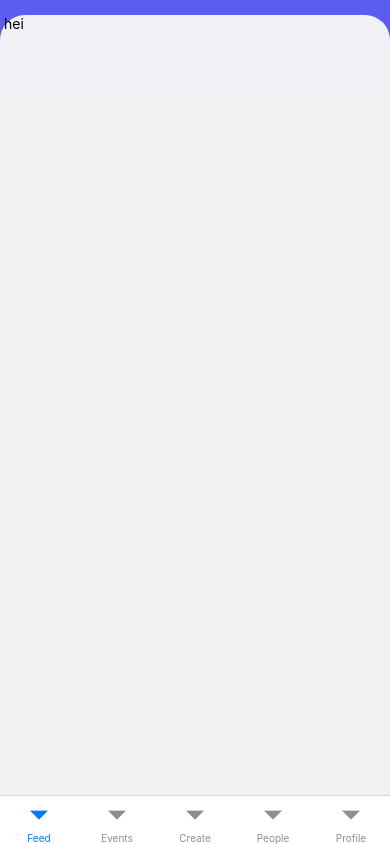
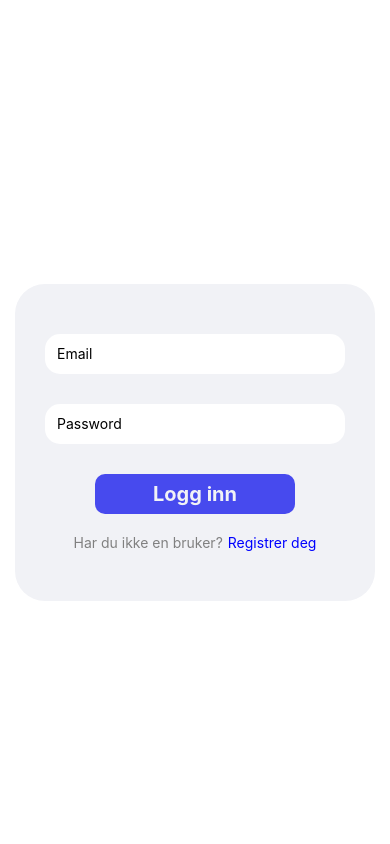
Before and after one commit to DennisOsmani/LinkUp, a React Native app in the folder frontend/: screen / in a window 390 px wide. Built offline with nearby package versions, Linux system fonts and the light colour scheme.

Commit message:
Started on Auth body
Implementet a state for login
80% done with the login request including the apicall
yet to implement the register method and api call

```diff
--- a/frontend/App.tsx
+++ b/frontend/App.tsx
@@ -1,12 +1,13 @@
 import { Text, View } from "react-native";
-import { TokenProvider } from "./providers/TokenProvider";
+import { TokenProvider, useTokenProvider } from "./providers/TokenProvider";
 import { useState, useEffect } from "react";
 import * as Font from "expo-font";
 import TabNavigator from "./navigation/TabNavigator";
-import Splash from "./screens/Splash/Splash";
+import Auth from "./screens/Auth/Auth";
 
 export default function App() {
   const [fontsLoaded, setFontsLoaded] = useState<boolean>(false);
+  const { token } = useTokenProvider();
 
   useEffect(() => {
     loadFonts();
@@ -28,8 +29,10 @@ export default function App() {
         <Text style={{ fontFamily: "BalooBold" }}>Splash</Text>
       </View>
     );
+  }
 
-    return <Splash />;
+  if (token === "" || token === undefined) {
+    return <Auth />;
   }
 
   return (
--- /dev/null
+++ b/frontend/api/AuthAPI.ts
@@ -0,0 +1,53 @@
+const BASE_URL = '/api/auth';
+
+export interface IRegistrationRequest {
+  firstname: string;
+  lastname: string;
+  email: string;
+  password: string;
+}
+
+export const registerUser = async (request: IRegistrationRequest) => {
+  try {
+    const response = await fetch(`${BASE_URL}/register`, {
+      method: 'POST',
+      headers: {
+        'Content-Type': 'application/json',
+      },
+      body: JSON.stringify(request),
+    });
+
+    if (!response.ok) {
+      throw new Error('Error in register request ' + response.status);
+    }
+
+    return await response.json();
+  } catch (error) {
+    console.log('Error while registering a user ' + error);
+  }
+};
+
+export interface ILoginRequest {
+  email: string;
+  password: string;
+}
+
+export const loginUser = async (request: ILoginRequest) => {
+  try {
+    const response = await fetch(`${BASE_URL}/login`, {
+      method: 'POST',
+      headers: {
+        'Content-Type': 'application/json',
+      },
+      body: JSON.stringify(request),
+    });
+
+    if (!response.ok) {
+      throw new Error('Error in login request ' + response.status);
+    }
+
+    return await response.json();
+  } catch (error) {
+    console.log('Error while loggin in a user ' + error);
+  }
+};
--- a/frontend/screens/Auth/Auth.tsx
+++ b/frontend/screens/Auth/Auth.tsx
@@ -1,9 +1,67 @@
 import { View, Text } from 'react-native';
+import { registerUser } from '../../api/AuthAPI';
+import { loginUser } from '../../api/AuthAPI';
+import { useState } from 'react';
+import { styles } from './AuthStyles';
+import { LoginCard } from './Components/Login/LoginCard';
+import { IRegistrationRequest, ILoginRequest } from '../../api/AuthAPI';
+
+enum State {
+  LOGIN,
+  REGISTER,
+}
 
 export default function Auth() {
+  const [view, setView] = useState<State>(State.LOGIN);
+  const [email, setEmail] = useState<string>('');
+  const [password, setPassword] = useState<string>('');
+  const [firstname, setFirstname] = useState<string>('');
+  const [lastname, setLastname] = useState<string>('');
+
+  const handleLogin = async () => {
+    try {
+      const request: ILoginRequest = {
+        email: email,
+        password: password,
+      };
+
+      await loginUser(request);
+    } catch (error) {
+      // Handle this error!
+      console.error(error);
+    }
+  };
+
+  const handleReqister = async () => {
+    try {
+      const request: IRegistrationRequest = {
+        firstname: firstname,
+        lastname: lastname,
+        email: email,
+        password: password,
+      };
+
+      await registerUser(request);
+    } catch (error) {
+      // Handle this error!
+      console.error(error);
+    }
+  };
+
+  const toggleState = () => {
+    setView(view === State.LOGIN ? State.REGISTER : State.LOGIN);
+  };
+
   return (
-    <View>
-      <Text>Auth</Text>
+    <View style={styles.container}>
+      {view === State.LOGIN && (
+        <LoginCard
+          onPressButton={handleLogin}
+          onLinkPress={toggleState}
+          setEmail={setEmail}
+          setPassword={setPassword}
+        />
+      )}
     </View>
   );
 }
--- /dev/null
+++ b/frontend/screens/Auth/AuthStyles.js
@@ -0,0 +1,10 @@
+import { StyleSheet } from 'react-native';
+
+export const styles = StyleSheet.create({
+  container: {
+    height: '100%',
+    width: '100%',
+    justifyContent: 'center',
+    alignItems: 'center',
+  },
+});
--- a/frontend/screens/Auth/Components/Login/LoginCard.tsx
+++ b/frontend/screens/Auth/Components/Login/LoginCard.tsx
@@ -4,36 +4,39 @@ import {
   TextInput,
   Pressable,
   TouchableOpacity,
-} from "react-native";
-import styles from "./LoginCardStyles";
-
-interface LoginInfo {
-  inputName: string;
-  placeholder: string;
-}
+} from 'react-native';
+import styles from './LoginCardStyles';
+import { Dispatch } from 'react';
 
 interface LoginCardProps {
-  loginInfo: LoginInfo[];
-  onPressButton: () => void; // To feed page
-  onLinkPress: () => void; // To register page
+  onPressButton: () => void;
+  onLinkPress: () => void;
+  email: string;
+  setEmail: Dispatch<React.SetStateAction<string>>;
+  password: string;
+  setPassword: Dispatch<React.SetStateAction<string>>;
 }
 
 export function LoginCard({
-  loginInfo,
   onPressButton,
   onLinkPress,
+  setEmail,
+  setPassword,
 }: LoginCardProps) {
   return (
     <View style={styles.card}>
       <View style={styles.inputContainer}>
-        {loginInfo.map((info) => (
-          <TextInput
-            key={info.inputName}
-            style={styles.input}
-            placeholder={info.placeholder}
-            secureTextEntry={info.inputName === "password"}
-          />
-        ))}
+        <TextInput
+          style={styles.input}
+          placeholder={'Email'}
+          onChangeText={(input) => setEmail(input)}
+        />
+        <TextInput
+          style={styles.input}
+          placeholder={'Password'}
+          secureTextEntry={true}
+          onChangeText={(input) => input}
+        />
       </View>
       <View style={styles.inputContainer}>
         <Pressable style={styles.button} onPress={onPressButton}>
--- a/frontend/screens/Auth/Components/Register/registerCard.tsx
+++ b/frontend/screens/Auth/Components/Register/RegisterCard.tsx
@@ -4,8 +4,8 @@ import {
   TextInput,
   Pressable,
   TouchableOpacity,
-} from "react-native";
-import styles from "./registerCardStyles";
+} from 'react-native';
+import styles from './RegisterCardStyles';
 
 interface RegisterInfo {
   inputName: string;
@@ -31,7 +31,7 @@ export function RegisterCard({
             key={info.inputName}
             style={styles.input}
             placeholder={info.placeholder}
-            secureTextEntry={info.inputName === "password"}
+            secureTextEntry={info.inputName === 'password'}
           />
         ))}
       </View>
```
Also changed, not shown: frontend/screens/Auth/Components/Login/LoginCardStyles.js (+10 -10 lines), frontend/screens/Auth/Components/Register/RegisterCardStyles.js (renamed from frontend/screens/Auth/Components/Register/registerCardStyles.js).
